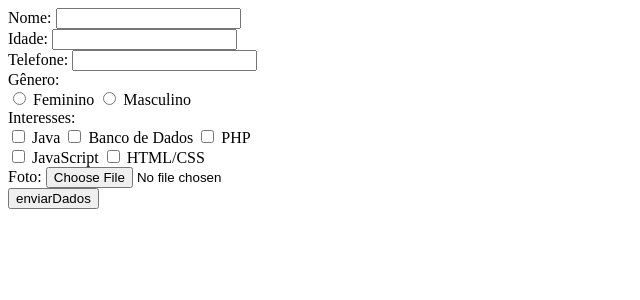
After one commit to encdudu/tds_uc13, a PHP site: page /form1.php in a window 1280 px wide. The commit adds this page. Shown: the top 300 px of the page, without its empty margins (0-640 px from the left). Run offline with PHP 8.4, Linux system fonts and the light colour scheme.

Commit message:
Aula 15/05

```diff
--- /dev/null
+++ b/form1.php
@@ -0,0 +1,40 @@
+<!DOCTYPE html>
+<html lang="en">
+<head>
+    <meta charset="UTF-8">
+    <meta http-equiv="X-UA-Compatible" content="IE=edge">
+    <meta name="viewport" content="width=device-width, initial-scale=1.0">
+    <title>Document</title>
+</head>
+<body>
+    <form name="frm-dados" action="processa-dados-form.php" method="POST">
+            Nome: <input type="text" name="nome" id="nome"/> <br>
+            Idade: <input type="text" name="idade" id="idade" /> <br>
+            Telefone: <input type="tel" name="telefone" id="telefone" /> <br>
+            Gênero:
+            <br>
+            <input type="radio" name="gender" id="gender" value="feminino">
+            <label for="feminino">Feminino</label>
+            <input type="radio" name="gender" id="gender" value="masculino">
+            <label for="masculino">Masculino</label>
+            <br>
+            Interesses:
+            <br>
+            <input type="checkbox" name="interesses" id="interesses" value="java">
+            <label for="interesses">Java</label>
+            <input type="checkbox" name="interesses" id="interesses" value="bancoDeDados">
+            <label for="interesses">Banco de Dados</label>
+            <input type="checkbox" name="interesses" id="interesses" value="php">
+            <label for="interesses">PHP</label>
+            <br>
+            <input type="checkbox" name="interesses" id="interesses" value="javascript">
+            <label for="interesses">JavaScript</label>
+            <input type="checkbox" name="interesses" id="interesses" value="htmlCss">
+            <label for="interesses">HTML/CSS</label>
+            <br>
+            Foto: <input type="file" name="arquivoUpload" id="arquivoUpload" value="arquivoUpload">
+            <br>
+            <input type="submit" name="btn_enviar" id="btn_enviar" value="enviarDados" />
+    </form>
+</body>
+</html>
--- a/pessoasModel.php
+++ b/pessoasModel.php
@@ -1,9 +1,9 @@
 <?php
 //arquivo pessoasModel
 
-include "banco.php";
 
 function pegarDados() {
+    require_once "banco.php";
     return $dados;
 }
 
--- a/pessoasView.php
+++ b/pessoasView.php
@@ -8,8 +8,7 @@
 <!DOCTYPE html>
 <html lang="en">
     <head>
-        <link rel="stylesheet"
-        href="https://stackpath.bootstrapcdn.com/bootstrap/4.5.2/css/bootstrap.min.css">
+        <link rel="stylesheet" href="https://stackpath.bootstrapcdn.com/bootstrap/4.5.2/css/bootstrap.min.css">
         <title>Document</title>
     </head>
 
@@ -24,7 +23,7 @@
         </thead>
 
             <tbody>
-                <?php foreach ($item as $dadosClientes) { ?>
+                <?php foreach ($dadosClientes as $item ) { ?>
                 <tr>
                     <td><?php echo $item["nome"]; ?> </td>
                     <td><?php echo $item["idade"]; ?> </td>
```
Also changed, not shown: banco.php (+15 -15 lines), processa-dados-form.php (added, +16 -0 lines).
